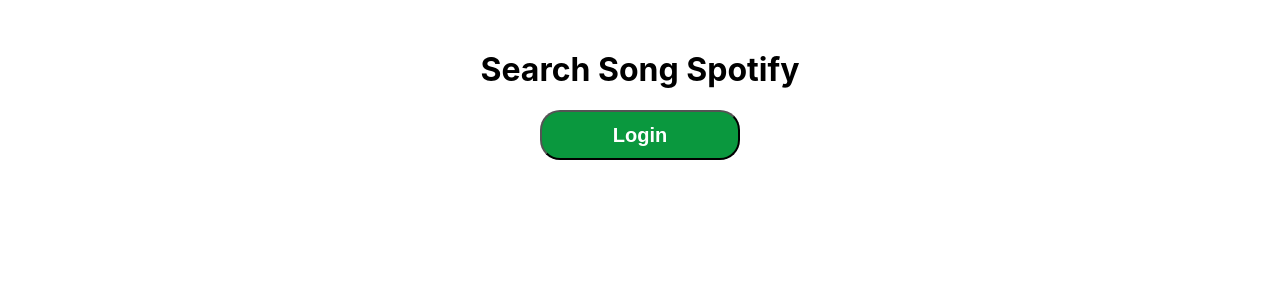
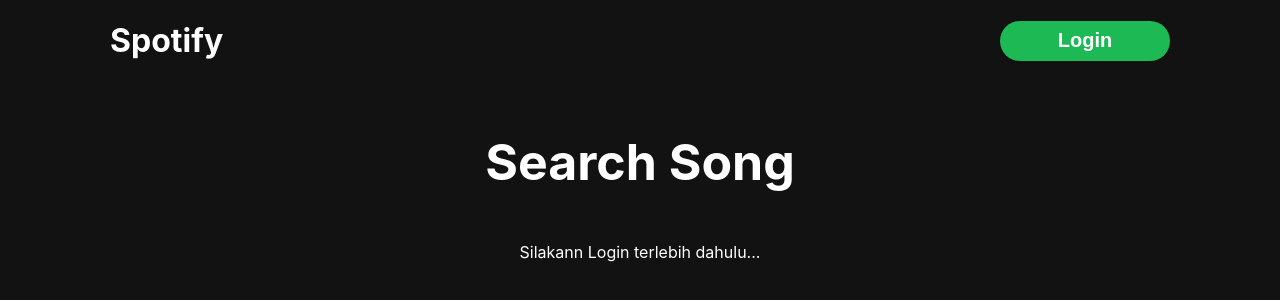
Before and after one commit to FadellMuhammad/gigih-app, a React (Create React App) app: page / in a window 1280 px wide. Shown: the top 300 px of the page. Built offline with nearby package versions, Linux system fonts and the light colour scheme.

Commit message:
change to use hook in functional component, and add select/deselect song

```diff
--- a/src/App.css
+++ b/src/App.css
@@ -1,6 +1,15 @@
+
+body {
+  background-color: #121212;
+  margin: 0 110px;
+}
+
 .App {
   justify-content: center;
   text-align: center;
+  /* background-color: black;
+  min-height: 100vh; */
+  color: white;
 }
 
 .image {
@@ -46,6 +55,7 @@
   from {
     transform: rotate(0deg);
   }
+
   to {
     transform: rotate(360deg);
   }
--- a/src/Auth/AuthAPI.js
+++ b/src/Auth/AuthAPI.js
@@ -1,36 +1,32 @@
-import React from 'react'
+// const generateRandomString = (length) => {
+//     let text = '';
+//     const possible = 'ABCDEFGHIJKLMNOPQRSTUVWXYZabcdefghijklmnopqrstuvwxyz0123456789';
+//     for (let i = 0; i < length; i++) {
+//         text += possible.charAt(Math.floor(Math.random() * possible.length));
+//     }
+//     return text;
+// }
 
-class AuthAPI extends React.Component {
-
-    generateRandomString = (length) => {
-        let text = '';
-        const possible = 'ABCDEFGHIJKLMNOPQRSTUVWXYZabcdefghijklmnopqrstuvwxyz0123456789';
-        for (let i = 0; i < length; i++) {
-            text += possible.charAt(Math.floor(Math.random() * possible.length));
-        }
-        return text;
-    }
-
-    redirectToSpotify = () => {
+const redirectToSpotify = () => {
     let stateKey = 'spotify_auth_state';
     let client_id = '1278b361ca2b4bcbb31f8789c30e9cb8';
     let redirect_uri = 'http://localhost:3000/';
-        let text = this.generateRandomString(16);
+    // let text = generateRandomString(16);
     let scope = 'playlist-modify-private';
 
     let url = 'https://accounts.spotify.com/authorize?' +
         'client_id=' + encodeURIComponent(client_id) +
         '&redirect_uri=' + encodeURIComponent(redirect_uri) +
         '&scope=' + encodeURIComponent(scope) +
-            '&response_type=token&state=' + encodeURIComponent(text);
+        '&response_type=token&show_dialog=true';
 
-        localStorage.setItem(stateKey, text);
+    // localStorage.setItem(stateKey, text);
 
     window.location = url;
-        this.getToken()
+    getToken()
 }
 
-    getToken() {
+const getToken = () => {
     //add Token to localStorage
     let hash = window.location.hash;
     let access_token = hash.substring(hash.indexOf('=') + 1, hash.indexOf('&'));
@@ -38,7 +34,7 @@
     return access_token;
 }
 
-    getAPI = (search, token) => {
+const getAPI = (search, token) => {
     const data = fetch(`https://api.spotify.com/v1/search?type=album&include_external=audio&q=${search}&limit=12`, {
         method: 'GET',
         headers: {
@@ -49,6 +45,8 @@
     return data
 }
 
+export {
+    redirectToSpotify,
+    getToken,
+    getAPI
 }
-
-export default AuthAPI
--- /dev/null
+++ b/src/component/TrackCmp.js
@@ -0,0 +1,45 @@
+import React, { useEffect, useState } from 'react'
+
+const TrackCmp = ({ comp }) => {
+
+    const [select, setSelect] = useState('');
+
+    const handleClick = () => {
+        setSelect(!select);
+        let current_selected = JSON.parse(localStorage.getItem('selected_item'));
+        if (select === false) {
+            current_selected[comp.id] = comp;
+        } else {
+            delete current_selected[comp.id]
+        }
+        localStorage.setItem('selected_item', JSON.stringify(current_selected))
+    }
+
+    useEffect(() => {
+        let current_selected = JSON.parse(localStorage.getItem('selected_item'));
+        if (current_selected[comp.id] === undefined) {
+            setSelect(false)
+        } else {
+            setSelect(true)
+        }
+    }, [comp])
+
+    return (
+        <>
+            {
+                <li key={comp.id}>
+                    <img src={comp.images[1].url} alt={comp.name} />
+                    <div className='btn-comp'>
+                        <div className='title-comp'>
+                            <p className='title-name max-lines'>{comp.name}</p>
+                            <p>{comp.artists[0].name}</p>
+                        </div>
+                        <button onClick={handleClick} className='btn-select'>{select ? 'Deselect' : 'Select'}</button>
+                    </div>
+                </li>
+            }
+        </>
+    )
+}
+
+export default TrackCmp
--- a/src/component/TrackComp.js
+++ b/src/component/TrackComp.js
@@ -34,7 +34,7 @@
             uniq2.push([])
             baris++;
         }
-        uniq2[baris].push(item)
+        return uniq2[baris].push(item)
     })
 
     return (
@@ -48,6 +48,7 @@
                             <td key={item.id}>
                                 <img src={item.images[1].url} alt={item.name} /> <br />
                                 <p>{item.name}</p>
+                                <button>button</button>
                             </td>
                             // <td key={album.id}>
                             //     <img src={album.images[1].url} alt={album.name} />
--- /dev/null
+++ b/src/component/TrackList.js
@@ -0,0 +1,31 @@
+import React from 'react'
+import TrackCmp from './TrackCmp';
+import '../pages/Home.css'
+
+const TrackList = ({ data }) => {
+
+    const selected_item = JSON.parse(localStorage.getItem('selected_item'));
+
+    return (
+        <>
+            <h1>Selected</h1>
+            <ul className='list' type='none'>
+                {
+                    selected_item && Object.values(selected_item).map(item => (
+                        <TrackCmp comp={item} />
+                    ))
+                }
+            </ul>
+            <h1>Result Song</h1>
+            <ul className='list' type='none'>
+                {
+                    data && data.albums.items.filter(item => !(item.id in selected_item)).map(item => (
+                        <TrackCmp comp={item} />
+                    ))
+                }
+            </ul>
+        </>
+    )
+}
+
+export default TrackList
--- a/src/pages/Home.css
+++ b/src/pages/Home.css
@@ -1,36 +1,154 @@
 .title {
-    margin-top: 50px;
+    font-size: 50px;
+    padding: 50px;
+    margin: 0;
+}
+
+.header {
+    /* width: 1118px; */
+    /* height: 85.28px; */
+    display: flex;
+    flex-direction: row;
+    align-items: center;
+    justify-content: space-between;
+    /* justify-content: space-between; */
+    /* justify-content: space-around; */
 }
 
 .login {
-    width: 200px;
-    height: 50px;
-    background-color: rgb(10, 152, 62);
+    margin-left: auto;
+    margin-right: 0;
+    width: 170px;
+    height: 40px;
+    background-color: #1db954;
     color: white;
     font-weight: 600;
     font-size: 20px;
-    margin-bottom: 50px;
-    border-radius: 20px;
+    /* margin-bottom: 50px; */
+    border-radius: 40px;
     cursor: pointer;
+    transition: all 0.2s ease;
+    border: 0;
+    /* position: absolute;
+    top: 30px;
+    right: 30px; */
+}
+
+.login:hover {
+    transition: all 0.2s ease;
+}
+
+.login:active {
+    border: 1px inset #ffffff;
 }
 
 .input {
-    width: 280px;
-    height: 30px;
-    border-radius: 10px 0 0 10px;
-    padding: 5px 10px;
-    font-size: 15px;
+    width: 300px;
+    height: 40px;
+    border-radius: 30px 0 0 30px;
+    padding-left: 50px;
+    border: 0;
+    font-size: 18px;
+}
+
+.input:active {
+    border: 0;
 }
 
 .btn-search {
+    font-weight: bold;
+    width: 130px;
+    height: 42px;
+    border-radius: 0 30px 30px 0;
+    font-size: 18px;
+    background-color: #1db954;
+    color: white;
+    border: 0;
+    cursor: pointer;
+    margin-bottom: 30px;
+}
+
+.btn-search:active {
+    border: 1px inset #ffffff;
+}
+
+ul {
+    /* margin: 0 0 0 100px; */
+    padding: 0;
+    display: flex;
+    /* justify-content: center; */
+    flex-wrap: wrap;
+}
+
+li {
+    /* border: 1px solid white; */
+    margin: 15px;
+    padding: 20px;
+    background-color: #181818;
+    border-radius: 10px;
+    text-align: left;
+    /* cursor: pointer; */
+    transition: all 0.5s ease;
+}
+li:hover {
+    background-color: #282828;
+    transition: all 0.5s ease;
+}
+
+.btn-comp {
+    margin: 10px 0 5px 0;
+    /* padding: 5px; */
+}
+
+.btn-select {
     position: relative;
-    top: -1px;
-    height: 44px;
-    padding: 5px 10px;
+    top: -140px;
+    left: 170px;
+    margin-top: 20px;
+    background-color: #1db954;
+    color: white;
+    width: 80px;
+    height: 35px;
+    font-size: 14px;
+    font-weight: 700;
+    border-radius: 10px 0 0 10px;
     cursor: pointer;
-    background-color: rgb(10, 152, 62);
-    color: white;
+    border: 0;
+    transition: all 0.2s ease;
+}
+
+.btn-select:hover {
+    background-color: #18a449;
+    transition: all 0.2s ease;
+}
+
+.btn-comp .title-name {
+    font-size: 17px;
     font-weight: bold;
-    border-radius: 0 10px 10px 0;
-    margin-bottom: 20px;
+    margin-bottom: 5px;
 }
+
+li img {
+    width: 250px;
+    border-radius: 10px;
+}
+
+.title-comp{
+    width: 250px;
+    height: 50px;
+}
+
+.max-lines {
+    margin-bottom: 0;
+    overflow: hidden;
+    text-overflow: ellipsis;
+    display: -webkit-box;
+    -webkit-line-clamp: 2;
+    -webkit-box-orient: vertical;
+}
+
+.track-list h1 {
+    font-size: 25px;
+    text-align: left;
+    /* margin: 30px 0 20px 130px; */
+}
--- a/src/pages/Home.js
+++ b/src/pages/Home.js
@@ -1,75 +1,72 @@
-import React from 'react'
-import Auth from '../Auth/AuthAPI'
-import TrackComp from '../component/TrackComp';
+import React, { useEffect, useState } from 'react'
+import { redirectToSpotify, getToken, getAPI } from '../Auth/AuthAPI'
+import TrackCmp from '../component/TrackCmp';
+// import TrackComp from '../component/TrackComp';
+import TrackList from '../component/TrackList';
 import './Home.css';
 
-class Home extends React.Component {
-    constructor(props) {
-        super(props);
-        this.state = {
-            data: '',
-            search: '',
-            token: ''
-        }
+const Home = () => {
+    const [data, setData] = useState('');
+    const [login, setLogin] = useState(false);
+    // let search = ''
+    const [search, setSearch] = useState('');
+    const [token, setToken] = useState('');
+
+    if (localStorage.getItem('selected_item') === null) {
+        localStorage.setItem('selected_item', JSON.stringify({}));
     }
 
-    addInput = (e) => {
-        this.setState({
-            search: e.target.value
-        })
+    const addInput = (e) => {
+        // setSearch(e.target.value);
+        setSearch(e.target.value);
     }
 
-    componentDidMount() {
-        const auth = new Auth();
-        this.setState({
-            token: auth.getToken()
-        })
+    useEffect(() => {
+        setToken(getToken());
+
+        if (token !== null && token !== '') {
+            setLogin(true)
         }
-
-    render() {
-        const auth = new Auth();
-        const { data, token } = this.state;
+    }, [token])
 
     const getData = () => {
-            const { search } = this.state;
-            // const token = auth.getToken();
-
         if (search !== '' && token !== null) {
-                auth.getAPI(search, token).then(res => this.setState({ data: res }));
+            getAPI(search, token).then(res => setData(res));
         }
     }
 
     const authorizedSpotify = () => {
-            if (auth.getToken() === null || auth.getToken() === '') {
-                auth.redirectToSpotify()
-                this.setState({ token: auth.getToken() });
+        if (getToken() === null || getToken() === '') {
+            redirectToSpotify()
+        } else {
+            setLogin(false)
+            localStorage.removeItem("token");
+            window.location = 'http://localhost:3000/';
         }
     }
 
     return (
         <div className='home'>
-                <h1 className='title'>Search Song Spotify</h1>
-
-                <button onClick={authorizedSpotify} className="login">Login</button> <br />
+            <div className="header">
+                <h1>Spotify</h1>
+                <button onClick={authorizedSpotify} className="login">{login ? 'Logout' : 'Login'}</button> <br />
+            </div>
+            <h1 className='title'>Search Song</h1>
             {
-                    auth.getToken() !== null && auth.getToken() !== '' ? <div className="search">
-                        <input name='search' type="text" placeholder="Search" onChange={this.addInput} className="input" />
+                getToken() !== null && getToken() !== ''
+                    ? <div className="search">
+                        <input name='search' type="text" placeholder="search song" onChange={addInput} className="input" />
                         <button onClick={getData} className='btn-search'>Search</button>
-                        <div className='track'>
-                            <table>
-                                <tbody>
+                        <div className='track-list'>
                             {
-                                        <TrackComp data={data} />
+                                <TrackList data={data} />
                             }
-                                </tbody>
-                            </table>
                         </div>
-                    </div> : null
+                    </div>
+                    : <p>Silakann Login terlebih dahulu...</p>
             }
-
         </div>
     )
 }
-}
 
 export default Home
```
Lines whose indentation alone changed are shown as unchanged.
